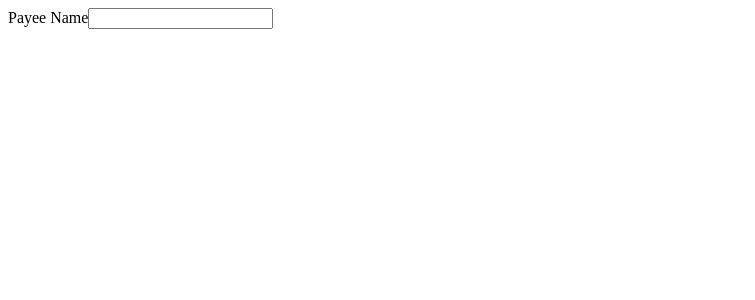
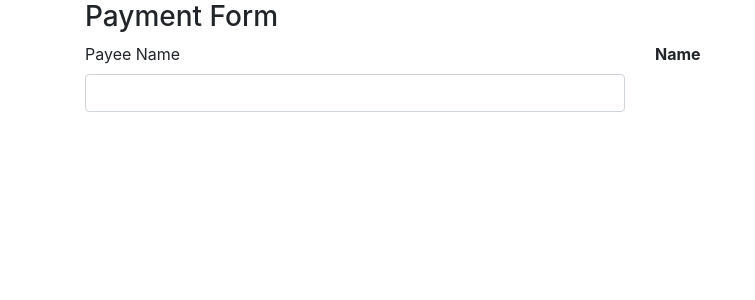
Before and after one commit to rodvind/piping, an Angular app: page / in a window 1280 px wide. Shown: the top 300 px of the page, without its empty margins (0-755 px from the left). Built offline with nearby package versions, Linux system fonts and the light colour scheme.

Commit message:
Add some styling by using bootstrap

```diff
--- a/package.json
+++ b/package.json
@@ -19,6 +19,7 @@
     "@angular/platform-browser": "~9.0.3",
     "@angular/platform-browser-dynamic": "~9.0.3",
     "@angular/router": "~9.0.3",
+    "bootstrap": "^4.4.1",
     "rxjs": "~6.5.4",
     "tslib": "^1.10.0",
     "zone.js": "~0.10.2"
--- a/src/app/app.component.html
+++ b/src/app/app.component.html
@@ -1,6 +1,21 @@
-<div>
-  <label>Payee Name</label>
-  <input type="text" (input)="onNameChange($event.target.value)">
+<div class="container">
+  <h3>Payment Form</h3>
+
+  <div class="row">
+    <div class="form-group col">
+      <label>Payee Name</label>
+      <input
+        class="form-control"
+        type="text"
+        (input)="onNameChange($event.target.value)"
+      >
+    </div>
+
+    <div class="col">
+      <label><b>Name</b></label>
+      <div>
+        {{ name | titlecase }}
+      </div>
+    </div>
+  </div>
 </div>
-
-{{ name | titlecase }}
--- a/src/styles.css
+++ b/src/styles.css
@@ -1 +1,2 @@
 /* You can add global styles to this file, and also import other style files */
+@import 'bootstrap/dist/css/bootstrap.css'
```
Also changed, not shown: 1 other file (tests, documents, lock files or other folders).
